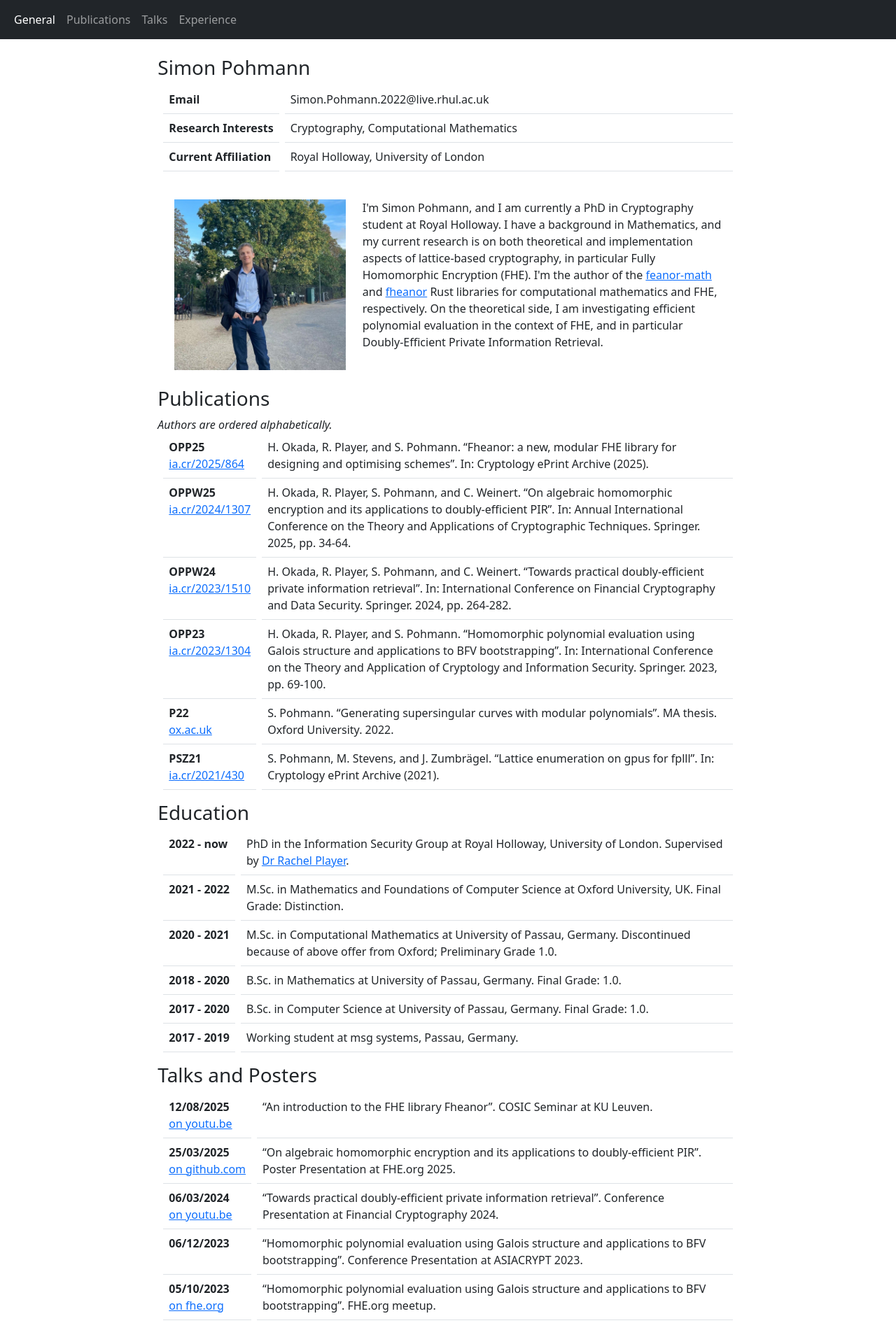
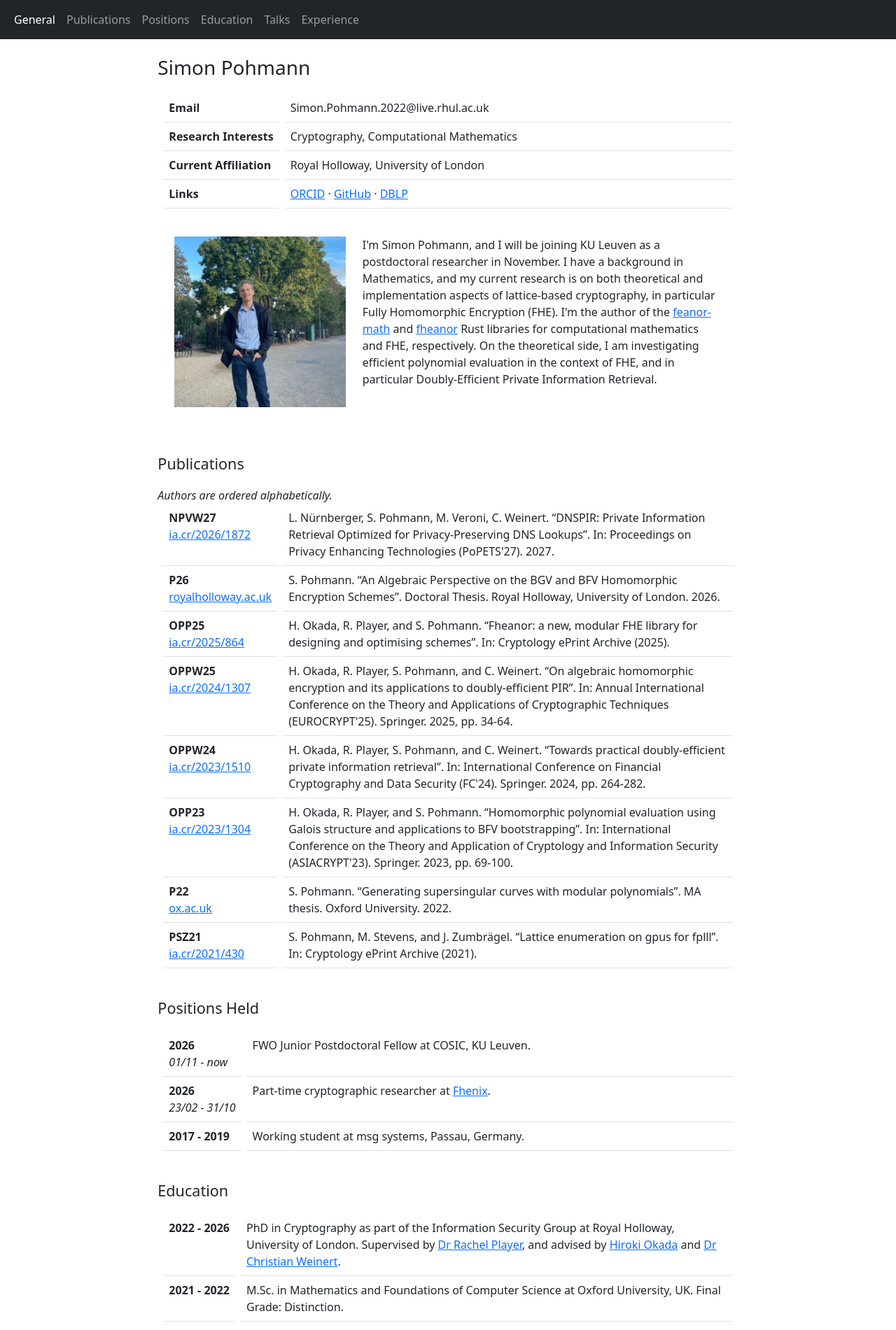
Before and after one commit to FeanorTheElf/personal-website, a Next.js app: page / in a window 1280 px wide. Shown: the top 1901 px of the page at 70% size. Built offline with nearby package versions, Linux system fonts and the light colour scheme.

Commit message:
phd thesis update

```diff
--- a/next.config.ts
+++ b/next.config.ts
@@ -6,7 +6,7 @@ function nextConfig(phase: any): NextConfig {
   return {
     output: 'export',
     reactStrictMode: true,
-    assetPrefix: isDev ? undefined : "https://feanortheelf.github.io/personal-website/"
+    assetPrefix: isDev ? undefined : "."
   };
 }
 
--- a/src/components/cventry.tsx
+++ b/src/components/cventry.tsx
@@ -15,13 +15,13 @@ export function getCVEntryDate(props: CVEntryProps): number {
 export default function CVEntry(props: CVEntryProps) {
     let dateMain = undefined;
     if (props.to != undefined) {
-        dateMain = (<b>{props.from.toString() + " - " + props.to.toString()}</b>);
+        dateMain = (<b className="cv-date">{props.from.toString() + " - " + props.to.toString()}</b>);
     } else {
-        dateMain = (<b>{props.from.toString()}</b>);
+        dateMain = (<b className="cv-date">{props.from.toString()}</b>);
     }
     if (props.detailedDate != undefined) {
         return (<tr>
-            <td className="table-list-header">{dateMain}<br/><i>{props.detailedDate}</i></td>
+            <td className="table-list-header">{dateMain}<br/><i className="detailed-date">{props.detailedDate}</i></td>
             <td className="table-list-content">{props.children}</td>
         </tr>);
     } else {
--- a/src/components/navbar.tsx
+++ b/src/components/navbar.tsx
@@ -14,6 +14,12 @@ export default function Navbar() {
                 <a className="nav-link" href="#publications">Publications</a>
                 </li>
                 <li className="nav-item">
+                <a className="nav-link" href="#positions">Positions</a>
+                </li>
+                <li className="nav-item">
+                <a className="nav-link" href="#education">Education</a>
+                </li>
+                <li className="nav-item">
                 <a className="nav-link" href="#talks">Talks</a>
                 </li>
                 <li className="nav-item">
--- a/src/components/publication.tsx
+++ b/src/components/publication.tsx
@@ -27,7 +27,7 @@ function isSorted(str: string): boolean {
     return true;
 }
 
-const datePattern = new RegExp("(?:\(([0-9]{4})\))|(?: ([0-9]{4}), )|(?:\. ([0-9]{4})\.)");
+const datePattern = new RegExp("(?:\\(([0-9]{4})\\))|(?: ([0-9]{4}), )|(?:\\. ([0-9]{4})\\.)");
 const shorthandPattern = new RegExp("([A-Z]+)([0-9]{2})");
 
 export type PublicationProps = PropsWithChildren<{shorthand: string, link?: string, linkdesc?: string}>;
@@ -70,7 +70,7 @@ export default function Publication(props: PublicationProps) {
         </tr>);
     } else {
         return (<tr>
-            <td className="table-list-header"><b>{props.shorthand}</b><br/><a href={props.link}>{publicationDescription(props.link, props.linkdesc)}</a></td>
+            <td className="table-list-header"><b>{props.shorthand}</b><br/><a className="link-desc" href={props.link}>{publicationDescription(props.link, props.linkdesc)}</a></td>
             <td className="table-list-content">{props.children}</td>
         </tr>);
     }
--- a/src/css/global.css
+++ b/src/css/global.css
@@ -6,14 +6,41 @@
     margin: -60px 0 0;
 }
 
+h1 {
+    font-size: 1.75rem;
+    margin-top: 0;
+    margin-bottom: 1.25rem;
+}
+
+h2 {
+    font-size: 1.35rem;
+    margin-top: 2.75rem;
+    margin-bottom: 1.25rem;
+}
+
 .table-list-content {
     max-width: 1px !important;
-    overflow: hidden;
-    text-overflow: ellipsis;
+    overflow-wrap: break-word;
 }
 
 .table-list-header {
     width: 1px !important;
+}
+
+.cv-date,
+.detailed-date {
+    white-space: nowrap;
+}
+
+.link-desc {
+    overflow-wrap: anywhere;
+}
+
+@media (max-width: 575.98px) {
+
+    .detailed-date {
+        font-size: 0.75rem;
+    }
 }
 
 @media (min-width: 576px) {
--- a/src/pages/_app.tsx
+++ b/src/pages/_app.tsx
@@ -1,6 +1,14 @@
 import type { AppProps } from "next/app";
+import Head from "next/head";
 import "../css/global.css";
 
 export default function App({ Component, pageProps }: AppProps) {
-  return <Component {...pageProps} />;
+  return (
+    <>
+      <Head>
+        <meta name="viewport" content="width=device-width, initial-scale=1" />
+      </Head>
+      <Component {...pageProps} />
+    </>
+  );
 }
--- a/src/pages/index.tsx
+++ b/src/pages/index.tsx
@@ -12,7 +12,7 @@ export default function Home() {
       </Head>
       <Navbar/>
       <MainCol>
-        <h3 id="top">Simon Pohmann</h3>
+        <h1 id="top">Simon Pohmann</h1>
 
         <ListTable>
           <tr>
@@ -27,6 +27,16 @@ export default function Home() {
             <th scope="row" className="table-list-header">Current Affiliation</th>
             <td className="table-list-content">Royal Holloway, University of London</td>
           </tr>
+          <tr>
+            <th scope="row" className="table-list-header">Links</th>
+            <td className="table-list-content">
+              <a href="https://orcid.org/0009-0009-7310-7865">ORCID</a>
+              {" · "}
+              <a href="https://github.com/FeanorTheElf">GitHub</a>
+              {" · "}
+              <a href="https://dblp.org/pid/290/4899">DBLP</a>
+            </td>
+          </tr>
         </ListTable>
 
         <div className="container-fluid py-4">
@@ -36,7 +46,7 @@ export default function Home() {
             </div>
             <div className="col-1 d-xxxl"/>
             <div className="col-12 col-lg-8 col-xxl-6 col-xxxl-4 col-xxxxl-3">
-              I'm Simon Pohmann, and I am currently a PhD in Cryptography student at Royal Holloway.
+              I'm Simon Pohmann, and I will be joining KU Leuven as a postdoctoral researcher in November.
               I have a background in Mathematics, and my current research is on both theoretical and implementation aspects of lattice-based cryptography, in particular Fully Homomorphic Encryption (FHE).
               I'm the author of the <a href="https://crates.io/crates/feanor-math">feanor-math</a> and <a href="https://crates.io/crates/fheanor">fheanor</a> Rust libraries for computational mathematics and FHE, respectively.
               On the theoretical side, I am investigating efficient polynomial evaluation in the context of FHE, and in particular Doubly-Efficient Private Information Retrieval.
@@ -44,22 +54,29 @@ export default function Home() {
           </div>
         </div>
 
-        <h3 id="publications">Publications</h3>
+        <h2 id="publications">Publications</h2>
         <i>Authors are ordered alphabetically.</i>
+
         <ListTable>
+          <Publication shorthand="NPVW27" link="https://ia.cr/2026/1872">
+            L. Nürnberger, S. Pohmann, M. Veroni, C. Weinert. “DNSPIR: Private Information Retrieval Optimized for Privacy-Preserving DNS Lookups”. In: Proceedings on Privacy Enhancing Technologies (PoPETS'27). 2027.
+          </Publication>
+          <Publication shorthand="P26" linkdesc="royalholloway.ac.uk" link="https://pure.royalholloway.ac.uk/ws/portalfiles/portal/75020487/thesis.pdf">
+            S. Pohmann. “An Algebraic Perspective on the BGV and BFV Homomorphic Encryption Schemes”. Doctoral Thesis. Royal Holloway, University of London. 2026.
+          </Publication>
           <Publication shorthand="OPP25" link="https://ia.cr/2025/864">
             H. Okada, R. Player, and S. Pohmann. “Fheanor: a new, modular FHE library for designing and optimising schemes”. In: Cryptology ePrint Archive (2025).
           </Publication>
           <Publication shorthand="OPPW25" link="https://ia.cr/2024/1307">
-            H. Okada, R. Player, S. Pohmann, and C. Weinert. “On algebraic homomorphic encryption and its applications to doubly-efficient PIR”. In: Annual International Conference on the Theory and Applications of Cryptographic Techniques. Springer. 2025, pp. 34-64.
+            H. Okada, R. Player, S. Pohmann, and C. Weinert. “On algebraic homomorphic encryption and its applications to doubly-efficient PIR”. In: Annual International Conference on the Theory and Applications of Cryptographic Techniques (EUROCRYPT'25). Springer. 2025, pp. 34-64.
           </Publication>
           <Publication shorthand="OPPW24" link="https://ia.cr/2023/1510">
-            H. Okada, R. Player, S. Pohmann, and C. Weinert. “Towards practical doubly-efficient private information retrieval”. In: International Conference on Financial Cryptography and Data Security. Springer. 2024, pp. 264-282.
+            H. Okada, R. Player, S. Pohmann, and C. Weinert. “Towards practical doubly-efficient private information retrieval”. In: International Conference on Financial Cryptography and Data Security (FC'24). Springer. 2024, pp. 264-282.
           </Publication>
           <Publication shorthand="OPP23" link="https://ia.cr/2023/1304">
-            H. Okada, R. Player, and S. Pohmann. “Homomorphic polynomial evaluation using Galois structure and applications to BFV bootstrapping”. In: International Conference on the Theory and Application of Cryptology and Information Security. Springer. 2023, pp. 69-100.
+            H. Okada, R. Player, and S. Pohmann. “Homomorphic polynomial evaluation using Galois structure and applications to BFV bootstrapping”. In: International Conference on the Theory and Application of Cryptology and Information Security (ASIACRYPT'23). Springer. 2023, pp. 69-100.
           </Publication>
-          <Publication shorthand="P22" link="www.maths.ox.ac.uk/system/files/inline-files/S%20Pohmann%2021-22.pdf" linkdesc="ox.ac.uk">
+          <Publication shorthand="P22" linkdesc="ox.ac.uk" link="https://www.maths.ox.ac.uk/system/files/inline-files/S%20Pohmann%2021-22.pdf">
             S. Pohmann. “Generating supersingular curves with modular polynomials”. MA thesis. Oxford University. 2022.
           </Publication>
           <Publication shorthand="PSZ21" link="https://ia.cr/2021/430">
@@ -67,11 +84,25 @@ export default function Home() {
           </Publication>
         </ListTable>
 
-        <h3 id="experience">Education</h3>
+        <h2 id="positions">Positions Held</h2>
 
         <ListTable>
-          <CVEntry from={2022} to="now">
-            PhD in the Information Security Group at Royal Holloway, University of London. Supervised by <a href="https://rachelplayer.github.io/">Dr Rachel Player</a>.
+          <CVEntry from={2026} detailedDate="01/11 - now">
+            FWO Junior Postdoctoral Fellow at COSIC, KU Leuven.
+          </CVEntry>
+          <CVEntry from={2026} detailedDate="23/02 - 31/10">
+            Part-time cryptographic researcher at <a href="https://www.fhenix.io/">Fhenix</a>.
+          </CVEntry>
+          <CVEntry from={2017} to={2019}>
+            Working student at msg systems, Passau, Germany.
+          </CVEntry>
+        </ListTable>
+
+        <h2 id="education">Education</h2>
+
+        <ListTable>
+          <CVEntry from={2022} to={2026}>
+            PhD in Cryptography as part of the Information Security Group at Royal Holloway, University of London. Supervised by <a href="https://rachelplayer.github.io/">Dr Rachel Player</a>, and advised by <a href="https://sites.google.com/view/hirokiokada">Hiroki Okada</a> and <a href="https://orcid.org/0000-0003-4906-6871">Dr Christian Weinert</a>.
           </CVEntry>
           <CVEntry from={2021} to={2022}>
             M.Sc. in Mathematics and Foundations of Computer Science at Oxford University, UK. Final Grade: Distinction.
@@ -85,18 +116,18 @@ export default function Home() {
           <CVEntry from={2017} to={2020}>
             B.Sc. in Computer Science at University of Passau, Germany. Final Grade: 1.0.
           </CVEntry>
-          <CVEntry from={2017} to={2019}>
-            Working student at msg systems, Passau, Germany.
-          </CVEntry>
         </ListTable>
 
-        <h3 id="talks">Talks and Posters</h3>
+        <h2 id="talks">Talks and Posters</h2>
 
         <ListTable>
+          <Publication shorthand="08/03/2026" linkdesc="on github" link="https://raw.githubusercontent.com/FeanorTheElf/fheanor-poster/refs/heads/master/poster.pdf">
+            “Fheanor: a new, modular FHE library for designing and optimising schemes”. Poster Presentation at FHE.org 2026.
+          </Publication>
           <Publication shorthand="12/08/2025" link="https://youtu.be/W7V042x0IC0?si=lHxTP2kLaf38dGx3">
             “An introduction to the FHE library Fheanor”. COSIC Seminar at KU Leuven.
           </Publication>
-          <Publication shorthand="25/03/2025" link="https://github.com/user-attachments/files/19668501/poster-1.pdf">
+          <Publication shorthand="25/03/2025" linkdesc="on github" link="https://raw.githubusercontent.com/FeanorTheElf/ashe-poster/refs/heads/master/poster.pdf">
             “On algebraic homomorphic encryption and its applications to doubly-efficient PIR”. Poster Presentation at FHE.org 2025.
           </Publication>
           <Publication shorthand="06/03/2024" link="https://youtu.be/g6IoMCFNx6U?si=Q56NnrkFrbThBD0D">
@@ -110,7 +141,7 @@ export default function Home() {
           </Publication>
         </ListTable>
 
-        <h3 id="experience">Other Research Experience</h3>
+        <h2 id="experience">Other Experience</h2>
 
         <ListTable>
           <CVEntry from={2025} detailedDate="28/07 - 01/08">
```
Also changed, not shown: 1 other file (tests, documents, lock files or other folders).
